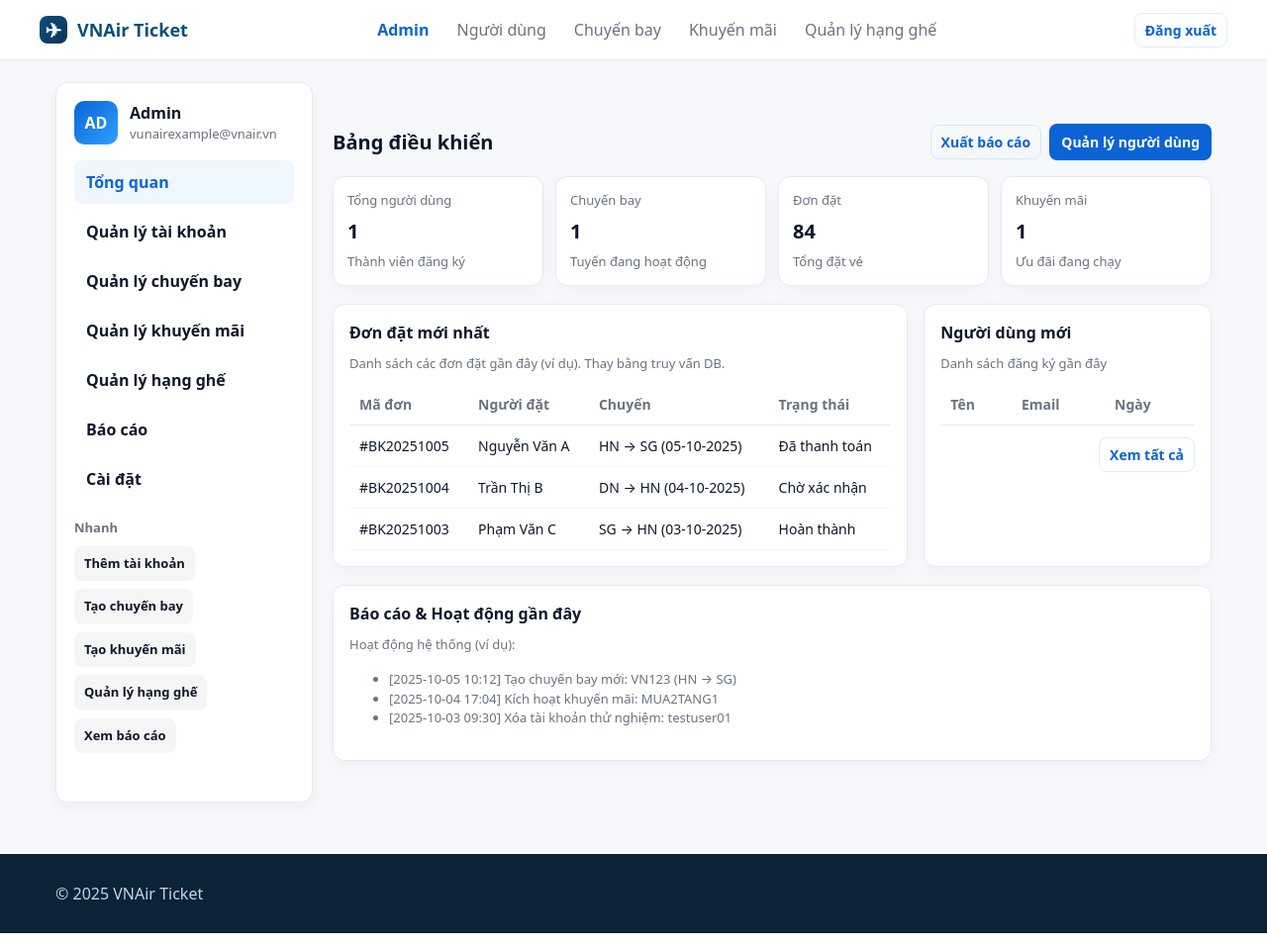
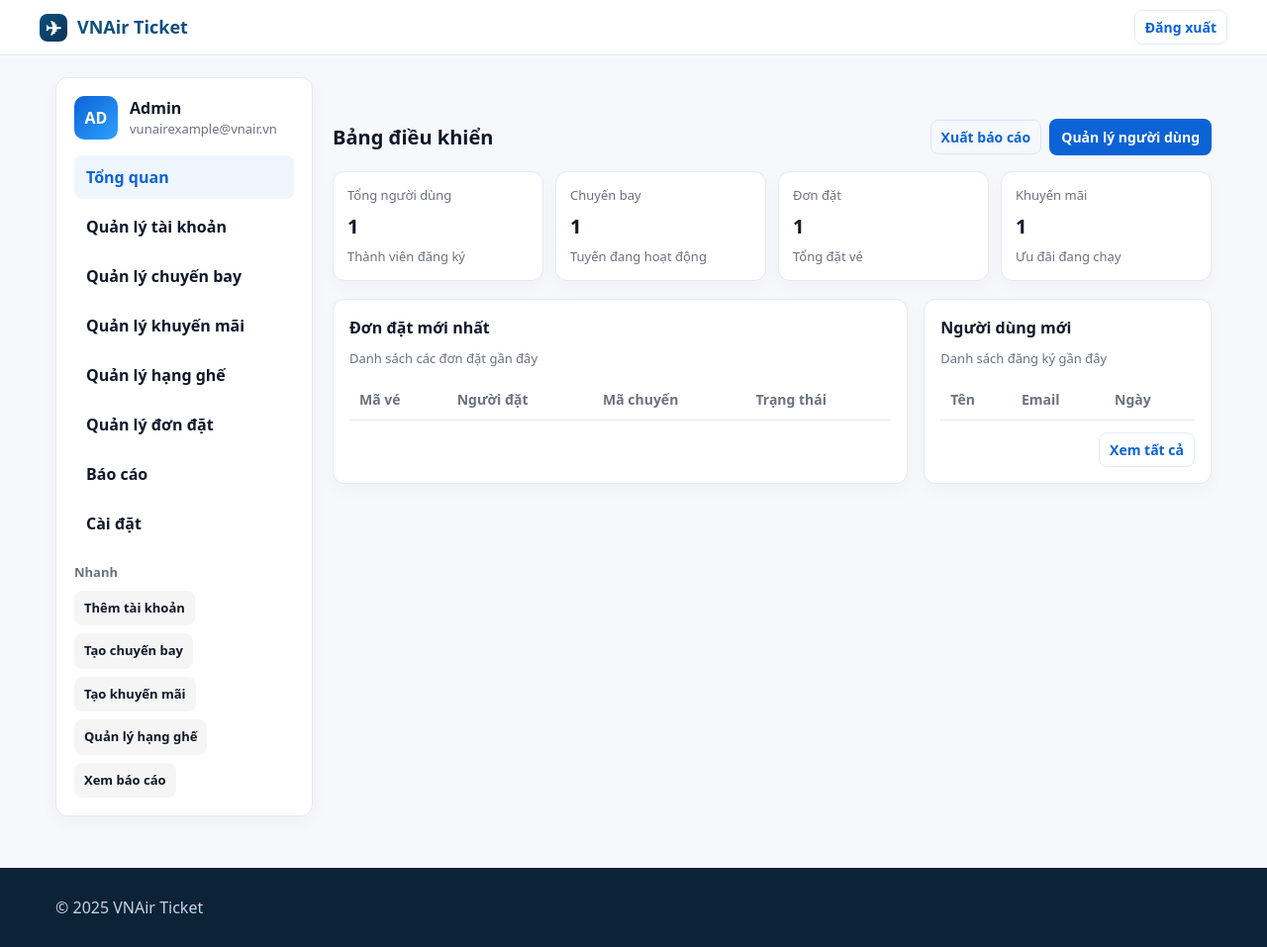
Before and after one commit to dimz1506/Web-ban-ve-may-bay, a PHP site: template airline/templates/admin_dashboard_view.php in a window 1280 px wide. Shown: the whole page at 99% size. Run offline with PHP 8.4, Linux system fonts and the light colour scheme; the template is opened without the code that fills it, so the values that code supplies are empty.

Commit message:
add more content

```diff
--- a/airline/templates/admin_dashboard_view.php
+++ b/airline/templates/admin_dashboard_view.php
@@ -3,17 +3,13 @@
 
 $pdo = db();
 // TODO: thay các biến demo bằng truy vấn thật từ DB (COUNT, latest rows, v.v.)
-$demo_counts = [
-  'bookings' => 84,
-
-];
   // Thống kê số lượng bản ghi trong bảng nguoi_dung
 try {
   $pdo = db(); // hoặc global $pdo; nếu bạn đã có $pdo sẵn trong config.php
   $sql = "SELECT COUNT(*) AS total FROM nguoi_dung";
   $demo_counts['users'] = $pdo->query($sql)->fetchColumn();
   $demo_counts['flights'] = $pdo->query("SELECT COUNT(*) AS total FROM chuyen_bay")->fetchColumn();
-  //$demo_counts['bookings'] = $pdo->query("SELECT COUNT(*) AS total FROM dat_ve")->fetchColumn();
+  $demo_counts['bookings'] = $pdo->query("SELECT COUNT(*) AS total FROM ve")->fetchColumn();
   $demo_counts['promos'] = $pdo->query("SELECT COUNT(*) AS total FROM khuyen_mai")->fetchColumn();
 } catch (Exception $e) {
   error_log("Lỗi khi đếm người dùng: " . $e->getMessage());
@@ -38,6 +34,35 @@ try {
 }
 
 
+
+
+// Lấy dữ liệu đơn đặt mới nhất từ bảng ve
+$recent_tickets = [];
+try {
+  $pdo = db();
+
+  $sql = "
+     SELECT
+      v.so_ve AS ticket_no,
+      COALESCE(hk.ho_ten, '—') AS passenger_name,
+      cb.so_hieu AS flight_no,
+      v.trang_thai AS status
+    FROM ve v
+    LEFT JOIN hanh_khach hk ON hk.id = v.hanh_khach_id
+    LEFT JOIN chuyen_bay cb ON cb.id = v.chuyen_bay_id
+    ORDER BY v.phat_hanh_luc DESC, v.id DESC
+    LIMIT 5
+  ";
+
+  $st = $pdo->prepare($sql);
+  $st->execute();
+  $recent_tickets = $st->fetchAll(PDO::FETCH_ASSOC);
+
+} catch (Throwable $e) {
+  error_log("Lỗi khi lấy vé mới: " . $e->getMessage());
+  $recent_tickets = [];
+}
+
 ?>
 
 
@@ -59,12 +84,8 @@ try {
     <div class="container nav" role="navigation" aria-label="Main navigation">
       <div class="brand"><div class="logo" aria-hidden="true">✈</div><div>VNAir Ticket</div></div>
       <nav class="toplinks" aria-hidden="false">
-        <strong>Admin</strong>
 
-        <a href="index.php?p=users">Người dùng</a>
-        <a href="index.php?p=flights">Chuyến bay</a>
-        <a href="index.php?p=promotions">Khuyến mãi</a>
-         <a href="index.php?p=classes">Quản lý hạng ghế</a>
+
       </nav>
       <div class="nav-cta">
         <a class="btn outline" href="index.php?p=logout">Đăng xuất</a>
@@ -84,11 +105,12 @@ try {
         </div>
 
         <nav style="margin-top:16px;">
-          <a href="index.php?p=dashboard" class="active">Tổng quan</a>
+          <a href="index.php?p=admin" class="active">Tổng quan</a>
           <a href="index.php?p=users">Quản lý tài khoản</a>
           <a href="index.php?p=flights">Quản lý chuyến bay</a>
           <a href="index.php?p=promotions">Quản lý khuyến mãi</a>
            <a href="index.php?p=classes">Quản lý hạng ghế</a>
+           <a href="index.php?p=bookings">Quản lý đơn đặt</a>
           <a href="index.php?p=reports">Báo cáo</a>
           <a href="index.php?p=settings">Cài đặt</a>
 
@@ -142,37 +164,41 @@ try {
         <div style="display:grid;grid-template-columns:2fr 1fr;gap:16px;margin-bottom:18px;">
           <div class="card">
             <h3>Đơn đặt mới nhất</h3>
-            <div class="muted" style="margin-bottom:10px">Danh sách các đơn đặt gần đây (ví dụ). Thay bằng truy vấn DB.</div>
+            <div class="muted" style="margin-bottom:10px">Danh sách các đơn đặt gần đây</div>
             <!-- TODO: Lấy dữ liệu đơn đặt thực tế từ DB -->
             <table>
               <thead>
                 <tr>
-                  <th>Mã đơn</th>
+                  <th>Mã vé</th>
                   <th>Người đặt</th>
-                  <th>Chuyến</th>
+                  <th>Mã chuyến</th>
                   <th>Trạng thái</th>
                 </tr>
               </thead>
-              <tbody>
-                <tr>
-                  <td>#BK20251005</td>
-                  <td>Nguyễn Văn A</td>
-                  <td>HN → SG (05-10-2025)</td>
-                  <td>Đã thanh toán</td>
-                </tr>
-                <tr>
-                  <td>#BK20251004</td>
-                  <td>Trần Thị B</td>
-                  <td>DN → HN (04-10-2025)</td>
-                  <td>Chờ xác nhận</td>
-                </tr>
-                <tr>
-                  <td>#BK20251003</td>
-                  <td>Phạm Văn C</td>
-                  <td>SG → HN (03-10-2025)</td>
-                  <td>Hoàn thành</td>
-                </tr>
-              </tbody>
+             <tbody>
+      <?php if (empty($recent_tickets)): ?>
+        <tr><td colspan="4" style="text-align:center">Không có dữ liệu vé.</td></tr>
+      <?php else: ?>
+        <?php foreach ($recent_tickets as $t): ?>
+          <tr>
+            <td><?= htmlspecialchars($t['ticket_no']) ?></td>
+            <td><?= htmlspecialchars($t['passenger_name']) ?></td>
+            <td><?= htmlspecialchars($t['flight_no']) ?></td>
+            <td>
+              <?php
+                $map = [
+                  'DA_XUAT' => 'Đã xuất',
+                  'CHUA_XUAT' => 'Chưa xuất',
+                  'HUY' => 'Đã hủy',
+                  'HOAN' => 'Hoàn vé',
+                ];
+                echo htmlspecialchars($map[$t['status']] ?? $t['status']);
+              ?>
+            </td>
+          </tr>
+        <?php endforeach; ?>
+      <?php endif; ?>
+    </tbody>
             </table>
           </div>
 
@@ -204,15 +230,6 @@ try {
           </div>
         </div>
 
-        <div class="card">
-          <h3>Báo cáo & Hoạt động gần đây</h3>
-          <div class="muted" style="margin-bottom:8px">Hoạt động hệ thống (ví dụ):</div>
-          <ul>
-            <li class="muted">[2025-10-05 10:12] Tạo chuyến bay mới: VN123 (HN → SG)</li>
-            <li class="muted">[2025-10-04 17:04] Kích hoạt khuyến mãi: MUA2TANG1</li>
-            <li class="muted">[2025-10-03 09:30] Xóa tài khoản thử nghiệm: testuser01</li>
-          </ul>
-        </div>
 
       </section>
     </div>
```
